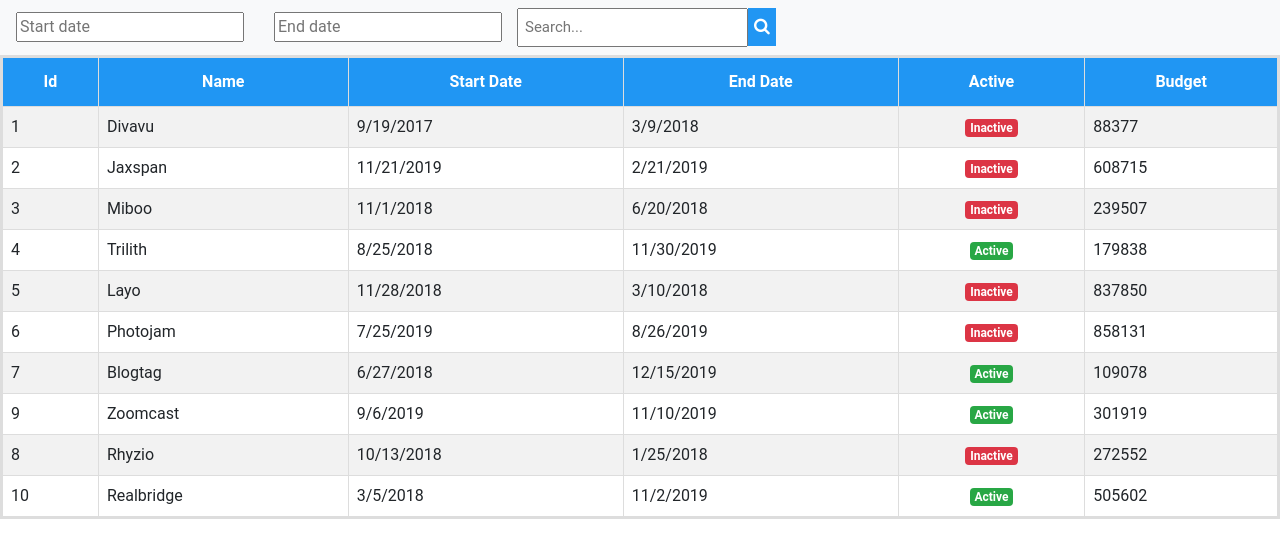
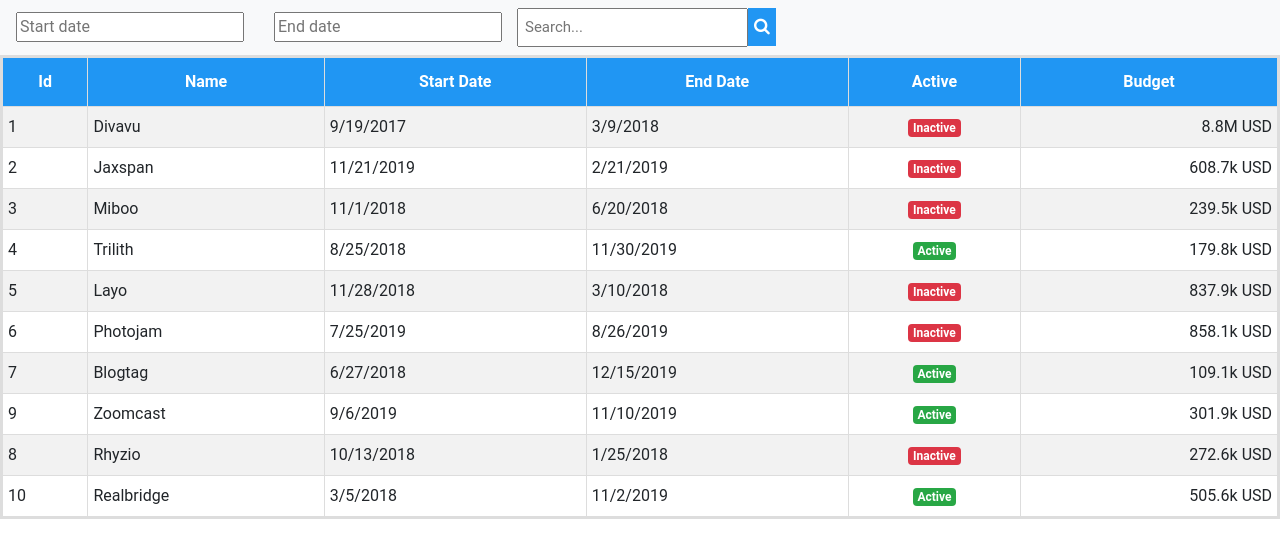
Before and after one commit to shubhamk54/global-front-end, a React app: page /list in a window 1280 px wide. Shown: the top 558 px of the page. Built offline with nearby package versions, Linux system fonts and the light colour scheme.

Commit message:
Added data formattiong

```diff
--- a/app/src/components/DataTable/DataTable.js
+++ b/app/src/components/DataTable/DataTable.js
@@ -1,7 +1,10 @@
 import React, { Component } from 'react'
 import PropTypes from 'prop-types';
+import classNames from 'classnames';
+import Badge from '../Badge/Badge.js';
 import './DataTable.scss';
-import Badge from '../Badge/Badge.js';
+
+import { abbreviateAmount } from '../../utils/dateUtils.js';
 
 class DataTable extends Component {
 
@@ -12,15 +15,28 @@ class DataTable extends Component {
     renderTableData(columns, data) {
         return data.map((dataRow, rowIndex) => <tr key={rowIndex}>
             {columns.map((column, columnIndex) => {
+                const cellClassName = classNames(
+                    'cell',
+                    column.type && `cell-${column.type}`,
+                );
                 switch (column.type) {
                     case 'pill':
-                        return <td align="center" key={columnIndex}>
+                        return <td className={cellClassName} key={columnIndex}>
                             <Badge
                                 displayName={dataRow[column.dataKey].title}
                                 variant={dataRow[column.dataKey].type} />
                         </td>
+
+                    case 'amount':
+                        return <td className={cellClassName}
+                            key={columnIndex}>
+                            {`${abbreviateAmount(dataRow[column.dataKey])} ${this.props.currency ? this.props.currency : ''}`}
+                        </td>
+
                     default:
-                        return <td key={columnIndex}>{dataRow[column.dataKey]}</td>
+                        return <td className={cellClassName}
+                            key={columnIndex}
+                        >{dataRow[column.dataKey]}</td>
                 }
             })}
         </tr>);
@@ -44,10 +60,11 @@ class DataTable extends Component {
 DataTable.propTypes = {
     data: PropTypes.array.isRequired,
     columns: PropTypes.array.isRequired,
+    currency: PropTypes.string,
 };
 
 DataTable.defaultProps = {
-
+    currency: 'USD',
 }
 
 export default DataTable
--- a/app/src/components/DataTable/DataTable.scss
+++ b/app/src/components/DataTable/DataTable.scss
@@ -2,6 +2,19 @@
   border-collapse: collapse;
   border: 3px solid #ddd;
   width: 100%;
+  .cell {
+    padding-left: 5px;
+    padding-right: 5px;
+
+    &-pill {
+      text-align: center;
+    }
+
+    &-amount {
+      text-align: right;
+    }
+  }
+
   td,
   th {
     border: 1px solid #ddd;
--- a/app/src/components/SearchInput/OptionsList.scss
+++ b/app/src/components/SearchInput/OptionsList.scss
@@ -1,4 +1,7 @@
 .suggestions {
+  position: absolute;
+  z-index: 2;
+  background: white;
   border: 1px solid #999;
   border-top-width: 0;
   list-style: none;
--- a/app/src/containers/campaignView/CampaignView.js
+++ b/app/src/containers/campaignView/CampaignView.js
@@ -130,11 +130,13 @@ CampaignView.defaultProps = {
         },
         {
             title: 'Start Date',
-            dataKey: 'startDate'
+            dataKey: 'startDate',
+            type: 'date',
         },
         {
             title: 'End Date',
-            dataKey: 'endDate'
+            dataKey: 'endDate',
+            type: 'date',
         },
         {
             title: 'Active',
@@ -143,7 +145,8 @@ CampaignView.defaultProps = {
         },
         {
             title: 'Budget',
-            dataKey: 'Budget'
+            dataKey: 'Budget',
+            type: 'amount',
         },
     ]
 }
--- a/app/src/reducers/initialState.js
+++ b/app/src/reducers/initialState.js
@@ -1,7 +1,7 @@
 export default {
   campaignData: {
     gridData: [
-      { "id": 1, "name": "Divavu", "startDate": "9/19/2017", "endDate": "3/9/2018", "active": "Active", "Budget": 88377 },
+      { "id": 1, "name": "Divavu", "startDate": "9/19/2017", "endDate": "3/9/2018", "active": "Active", "Budget": 8837711 },
       { "id": 2, "name": "Jaxspan", "startDate": "11/21/2019", "endDate": "2/21/2019", "active": "Active", "Budget": 608715 },
       { "id": 3, "name": "Miboo", "startDate": "11/1/2018", "endDate": "6/20/2018", "active": "In-Active", "Budget": 239507 },
       { "id": 4, "name": "Trilith", "startDate": "8/25/2018", "endDate": "11/30/2019", "active": "Active", "Budget": 179838 },
--- a/app/src/utils/dateUtils.js
+++ b/app/src/utils/dateUtils.js
@@ -1,6 +1,8 @@
 import dateFnsFormat from 'date-fns/format';
 import dateFnsParse from 'date-fns/parse';
 import { DateUtils } from 'react-day-picker';
+
+const SI_SYMBOL = ["", "k", "M", "G", "T", "P", "E"];
 
 export function formatDate(date, format, locale) {
     return dateFnsFormat(date, format, { locale });
@@ -14,7 +16,27 @@ export function parseDate(str, format, locale) {
     return undefined;
 }
 
+
+export function abbreviateAmount(amount) {
+    // what tier? (determines SI symbol)
+    const tier = Math.log10(amount) / 3 | 0;
+
+    // if zero, we don't need a suffix
+    if (tier == 0) return amount;
+
+    // get suffix and determine scale
+    const suffix = SI_SYMBOL[tier];
+    const scale = Math.pow(10, tier * 3);
+
+    // scale the number
+    const scaled = amount / scale;
+
+    // format number and add suffix
+    return scaled.toFixed(1) + suffix;
+}
+
 export default {
     formatDate,
-    parseDate
+    parseDate,
+    abbreviateAmount,
 }
```
